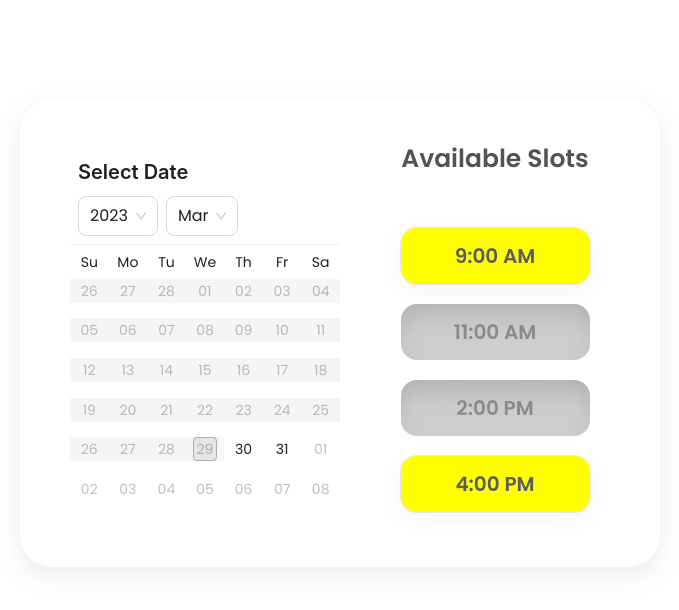
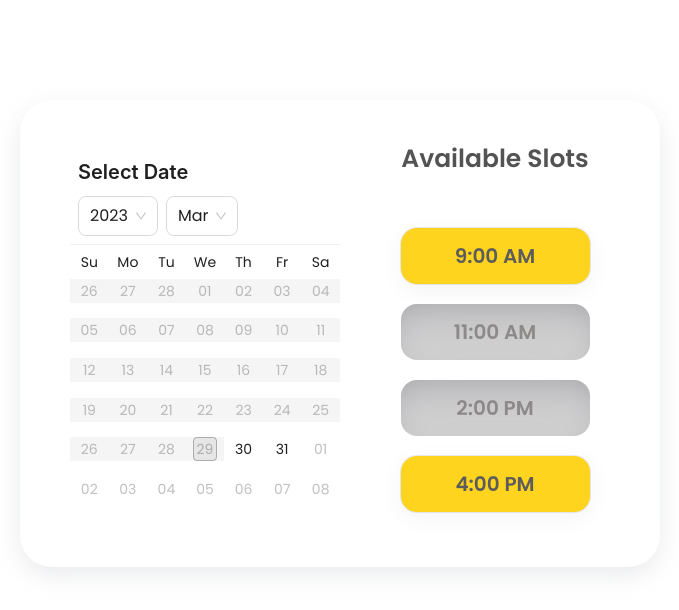
Before and after one commit to Mr-Soni532/ALS---Ace-Legal-Services, a React (Create React App) app in the folder frontend/: page /bookslot in a window 1280 px wide. Shown: the top 610 px of the page, without its empty margins (300-979 px from the left). Built offline with nearby package versions, Linux system fonts and the light colour scheme.

Commit message:
updated color

```diff
--- a/frontend/src/components/slots/slotbtn.style.css
+++ b/frontend/src/components/slots/slotbtn.style.css
@@ -1,5 +1,5 @@
 .slot-btn{
-    background-color: yellow;
+    background-color: #ffd41f;
     width: 70%;
     text-align: center;
     padding: 13px;
```
